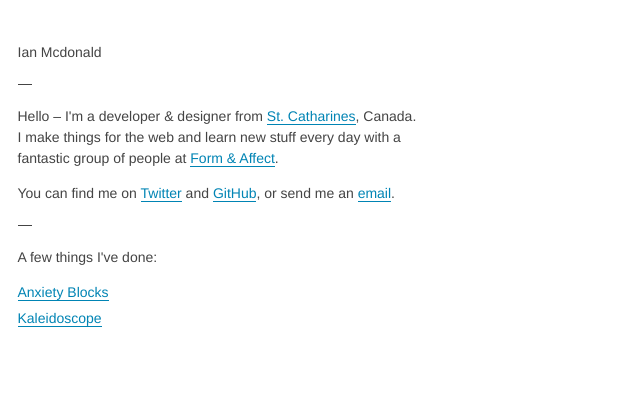
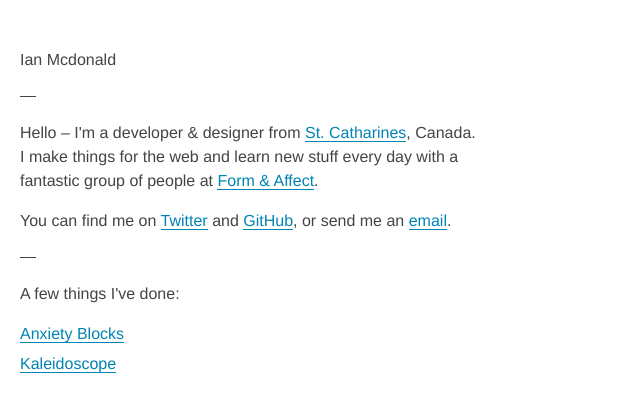
Before and after one commit to ianmcdonald/ianmcdonald.github.io, a Jekyll site: the page index.html, which Jekyll copies as it is, in a window 1280 px wide. Shown: the top 412 px of the page, without its empty margins (0-640 px from the left). Built offline with Jekyll 4.4.1, drawn with Linux system fonts in a browser that asks for light colours.

Commit message:
something for the heads

```diff
--- a/index.html
+++ b/index.html
@@ -6,7 +6,7 @@
         <meta name="description" content="Ian Mcdonald is a designer and developer from St. Catharines, Canada.">
         <meta name="google-site-verification" content="ccJAwoT37nOBuW_jNIB_crb9yhhzayP1cHGN7bHFnr8">
         <title>Ian Mcdonald</title>
-        <style>body{font-size:14px;line-height:1.5;font-family:'Helvetica Neue','Helvetica','Arial',sans-serif;font-weight:400;background:#ffffff;color:#444444;max-width:29em;margin:3em 1.25em;}h1{font-weight:400;font-size:1em;}h2{font-weight:400;font-size:1em;}ul{padding:0;margin:0;list-style-type:none;line-height:1.85;}a{text-decoration:none;border-bottom:1px solid;color:#0084B4;}hr{border:none;border-top:1px solid #444444;margin:1.5em 0;width:1em;}</style>
+        <style>body{font-size:1em;line-height:1.5;font-family:'Helvetica Neue','Helvetica','Arial',sans-serif;font-weight:400;background:#ffffff;color:#444444;max-width:29em;margin:3em 1.25em;}h1{font-weight:400;font-size:1em;}h2{font-weight:400;font-size:1em;}ul{padding:0;margin:0;list-style-type:none;line-height:1.85;}a{text-decoration:none;border-bottom:1px solid;color:#0084B4;}hr{border:none;border-top:1px solid #444444;margin:1.5em 0;width:1em;}</style>
     </head>
     <body>
         <h1>Ian Mcdonald</h1>
```
